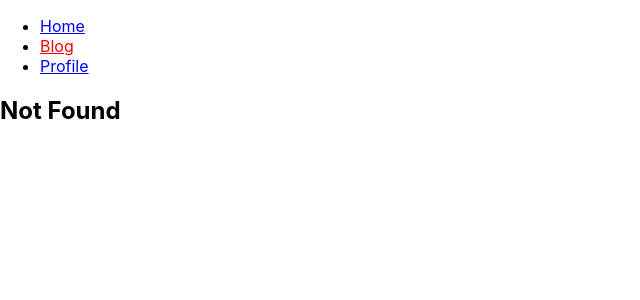
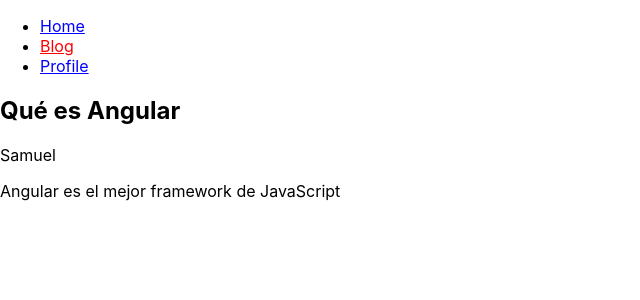
Before and after one commit to JairoDuenas/React-router, a React (Create React App) app: page /#/blog/ques-es-Angular in a window 1280 px wide. Before the commit this address had no page. Shown: the top 300 px of the page, without its empty margins (0-640 px from the left). Built offline with nearby package versions, Linux system fonts and the light colour scheme.

Commit message:
useParams: rutas dinámicas

```diff
--- a/src/App.js
+++ b/src/App.js
@@ -3,6 +3,7 @@
 import HomePage from './pages/HomePage';
 import Menu from './components/Menu';
 import ProfilePage from './pages/ProfilePage';
+import BlogPost from './pages/BlogPost';
 
 function App() {
   return (
@@ -12,6 +13,7 @@
         <Routes>
           <Route path='/' element={<HomePage />} />
           <Route path='/blog' element={<BlogPage />} />
+          <Route path='/blog/:slug' element={<BlogPost />} />
           <Route path='/profile' element={<ProfilePage />} />
           <Route path='*' element={<h2>Not Found</h2>} />
         </Routes>
--- /dev/null
+++ b/src/data/BlogData/index.jsx
@@ -0,0 +1,21 @@
+const blogData = [];
+blogData.push({
+  title: 'Qué es React',
+  slug: 'ques-es-react',
+  content: 'React es el mejor framework de JavaScript',
+  author: 'Jairo Dueñas'
+});
+blogData.push({
+  title: 'Qué es Vue',
+  slug: 'ques-es-vue',
+  content: 'Vue es el mejor framework de JavaScript',
+  author: 'Jhon'
+});
+blogData.push({
+  title: 'Qué es Angular',
+  slug: 'ques-es-Angular',
+  content: 'Angular es el mejor framework de JavaScript',
+  author: 'Samuel'
+});
+
+export default blogData;
--- /dev/null
+++ b/src/pages/BlogLink/index.jsx
@@ -0,0 +1,14 @@
+import React from 'react';
+import { Link } from 'react-router-dom';
+
+const BlogLink = ({post}) => {
+  return (
+    <div>
+      <li>
+        <Link to={`/blog/${post.slug}`}>{post.title}</Link>
+      </li>
+    </div>
+  );
+}
+
+export default BlogLink;
--- a/src/pages/BlogPage/index.jsx
+++ b/src/pages/BlogPage/index.jsx
@@ -1,9 +1,16 @@
 import React from 'react';
+import blogData from '../../data/BlogData';
+import BlogLink from '../BlogLink';
 
 const BlogPage = () => {
   return (
     <div>
       <h1>BlogPage</h1>
+      <ul>
+        {blogData.map(post => (
+          <BlogLink post={post}/>
+        ))}
+      </ul>
     </div>
   );
 }
--- /dev/null
+++ b/src/pages/BlogPost/index.jsx
@@ -0,0 +1,18 @@
+import React from 'react';
+import { useParams } from 'react-router-dom';
+import blogData from '../../data/BlogData';
+
+const BlogPost = () => {
+  const { slug } = useParams();
+  const blogPost = blogData.find(post => post.slug === slug)
+
+  return (
+    <>
+      <h2>{blogPost.title}</h2>
+      <p>{blogPost.author}</p>
+      <p>{blogPost.content}</p>
+    </>
+  );
+}
+
+export default BlogPost;
```
